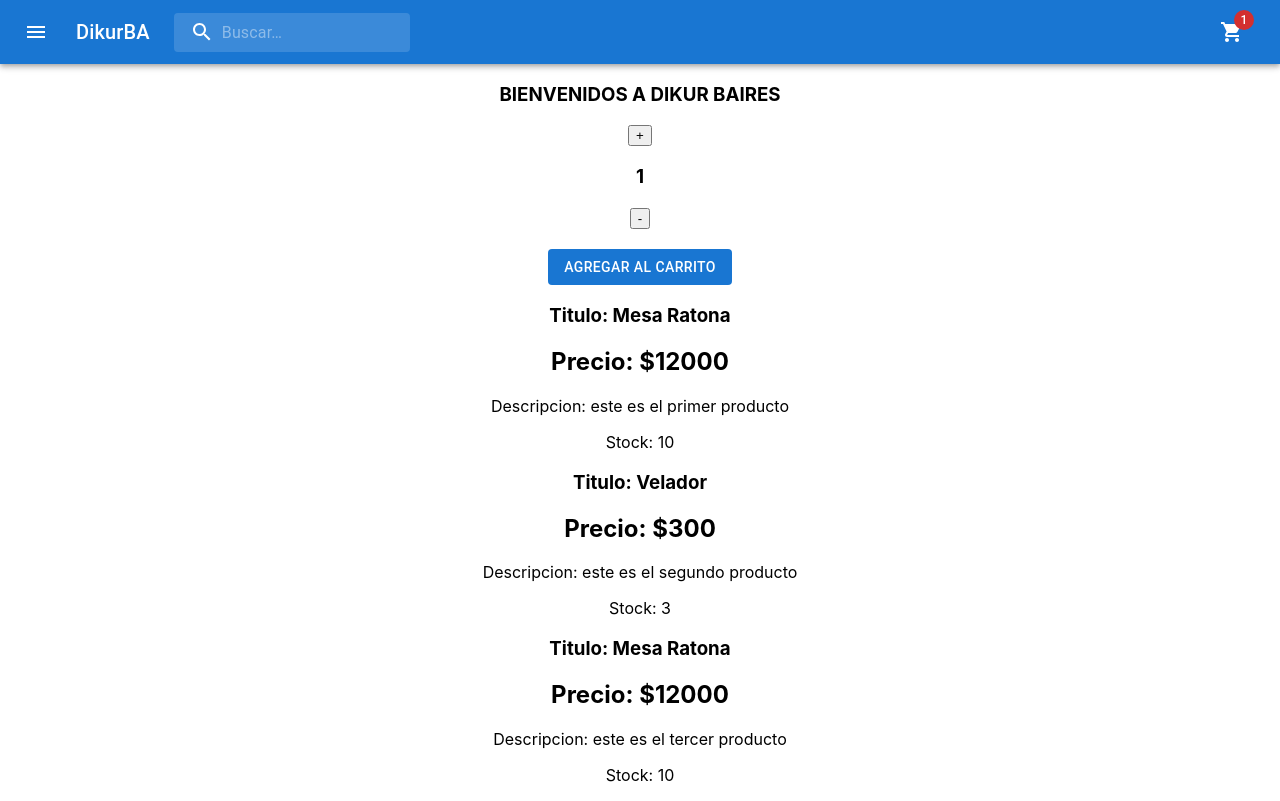
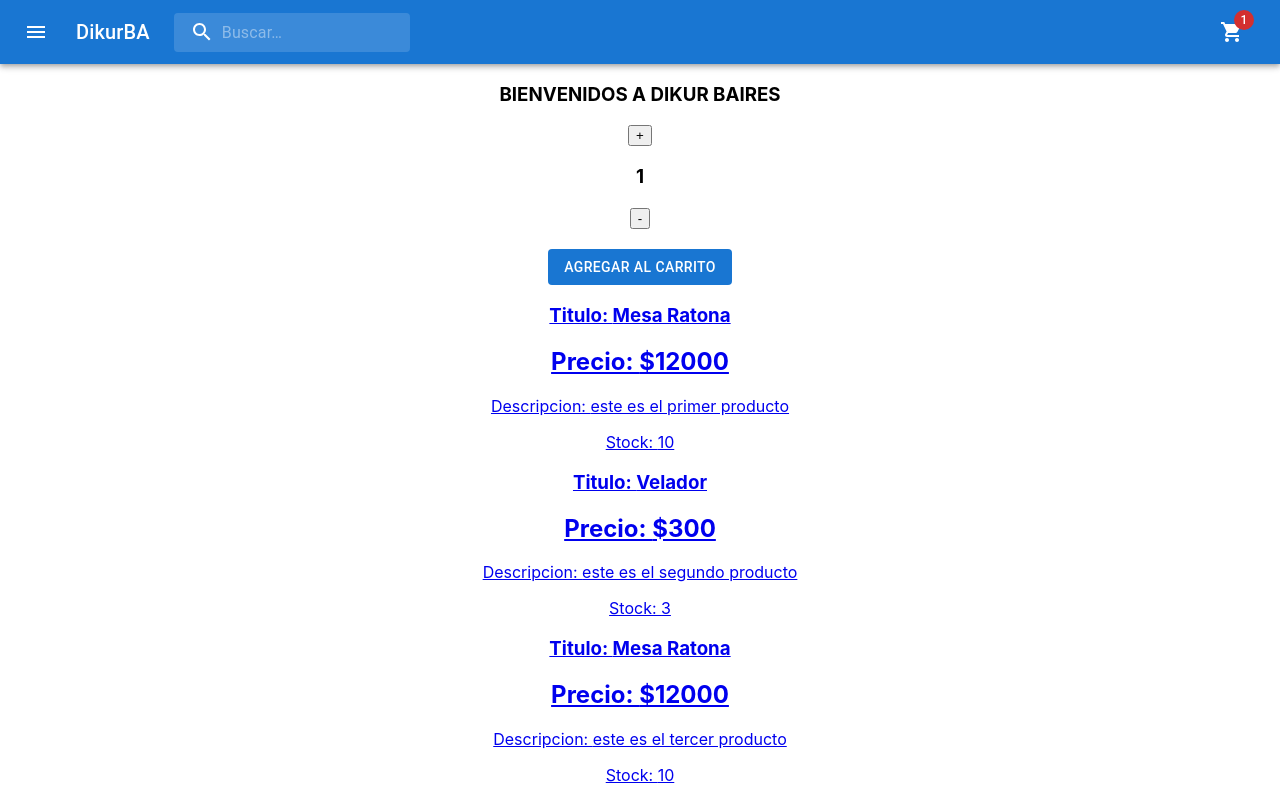
Before and after one commit to lucasriani/carrito, a React (Create React App) app: page / in a window 1280 px wide. Built offline with nearby package versions, Linux system fonts and the light colour scheme.

Commit message:
Dikur baires + Riani

```diff
--- a/package.json
+++ b/package.json
@@ -10,8 +10,10 @@
     "@testing-library/jest-dom": "^5.14.1",
     "@testing-library/react": "^11.2.7",
     "@testing-library/user-event": "^12.8.3",
+    "axios": "^0.24.0",
     "react": "^17.0.2",
     "react-dom": "^17.0.2",
+    "react-router-dom": "^6.0.2",
     "react-scripts": "4.0.3",
     "web-vitals": "^1.1.2"
   },
--- /dev/null
+++ b/public/JSON/DataList.json
@@ -0,0 +1,28 @@
+[
+    {
+        "id": 1,
+        "title":"Mesa Ratona",
+        "descripcion":"este es el primer producto",
+        "categoria": "mesa",
+        "price": "$12000",
+        "stock": "10"
+    },
+
+    {
+        "id": 2,
+        "title":"Velador",
+        "descripcion":"este es el segundo  producto",
+        "categoria": "mesa",
+        "price": "$300",
+        "stock": "3"
+    },
+
+    {
+        "id": 3,
+        "title":"Mesa Ratona",
+        "descripcion":"este es el tercer producto",
+        "categoria": "mesa",
+        "price": "$12000",
+        "stock": "10"
+    }
+]
--- a/src/App.js
+++ b/src/App.js
@@ -1,6 +1,9 @@
 
 import './App.css';
+import ItemDetailContainer from './components/ItemDetailContainer';
 import ItemListContainer from './components/ItemListContainer';
+import {Routes, Route} from "react-router-dom"
+
 import NavBar from './components/NavBar';
 
 
@@ -8,7 +11,12 @@ function App() {
   return (
     <div className="App">
         <NavBar />
-        <ItemListContainer greeting ="BIENVENIDOS A DIKUR BAIRES"/>
+        <Routes>
+          <Route path="/" element ={<ItemListContainer greeting ="BIENVENIDOS A DIKUR BAIRES" />} />
+          <Route path="item/:id" element ={<ItemDetailContainer />} />
+        </Routes>
+
+
 
     </div>
   );
--- a/src/components/Item.js
+++ b/src/components/Item.js
@@ -1,12 +1,15 @@
-const Item = ({description, price, stock, title}) =>{
+import {Link} from "react-router-dom"
+const Item = ({description, price, stock, title, id}) =>{
 
     return(
+        <Link to={`/item/${id}`}>
         <div>
             <h3>Titulo: {title}</h3>
             <h2>Precio: {price}</h2>
             <p>Descripcion: {description}</p>
             <p>Stock: {stock}</p>
         </div>
+        </Link>
     )
 }
 
--- /dev/null
+++ b/src/components/ItemDetail.js
@@ -0,0 +1,13 @@
+const ItemDetail = (props) => {
+    const { title, price, descripcion, stock} = props.item;
+    return (
+        <div>
+            <h3>ItemDetail</h3>
+            <h3>{title}</h3>
+            <h2>{price}</h2>
+            <p>{descripcion}</p>
+            <p>{stock}</p>
+        </div>
+    );
+};
+export default ItemDetail;
--- /dev/null
+++ b/src/components/ItemDetailContainer.js
@@ -0,0 +1,25 @@
+import { useState, useEffect } from "react"
+import { useParams } from "react-router";
+import getProducts from "../components/services/handMadePromise"
+import ItemDetail from "./ItemDetail";
+
+
+
+
+const ItemDetailContainer = () => {
+    const [item, setItem] = useState ({});
+    console.log("item", item);
+    console.log(useParams);
+    const{ id } = useParams();
+    console.log("Id de useParams", id);
+    console.log("Tipo de Dato ID", typeof id);
+
+    useEffect(() => {
+        getProducts.then((res) => {
+            setItem(res.find((prod) => prod.id === parseInt(id)))
+        });
+    }, [id]);
+    return <ItemDetail item={item} />;
+};
+
+export default ItemDetailContainer;
--- a/src/components/ItemList.js
+++ b/src/components/ItemList.js
@@ -14,6 +14,7 @@ const ItemList = ({products}) => {
                 price = {product.price}
                 stock = {product.stock}
                 title = {product.title}
+                id={product.id}
                 />
                 )
             })}
--- a/src/components/ItemListContainer.js
+++ b/src/components/ItemListContainer.js
@@ -1,8 +1,9 @@
 
 import { useEffect, useState } from "react";
 import ItemCount from "./ItemCount";
+//import getProducts from "./services/handMadePromise";
+import ItemList from "./ItemList";
 import getProducts from "./services/handMadePromise";
-import ItemList from "./ItemList";
 
 
 
@@ -10,15 +11,26 @@ const ItemListContainer = ({greeting}) => {
 
 
     const [products, setProducts] = useState([])
-    console.log('Los productos en el hook', products)
 
-    useEffect(() => {
+    const getProductsFetch = () => {
+        fetch("../JSON/DataList.json").then((response) => response.json())
+        .then((data) => console.log("ver la data", data))
+
+};
+    useEffect(() =>{
+        setTimeout(() => getProductsFetch(), 2000);
+        getProducts
+        .then((res) => setProducts(res))
+        .catch((err) => alert('hay un error', err));
+    }, []);
+
+    /*useEffect(() => {
         getProducts
         .then(res =>{
             setProducts(res)
         })
         .catch(err => alert('hay un error', err))
-    },[])
+    },[])*/
 
 
     return (
--- a/src/index.js
+++ b/src/index.js
@@ -3,11 +3,12 @@ import ReactDOM from 'react-dom';
 import './index.css';
 import App from './App';
 import reportWebVitals from './reportWebVitals';
+import { BrowserRouter } from 'react-router-dom';
 
 ReactDOM.render(
-  <React.StrictMode>
+  <BrowserRouter>
     <App />
-  </React.StrictMode>,
+  </BrowserRouter>,
   document.getElementById('root')
 );
 
```
Also changed, not shown: 1 other file (tests, documents, lock files or other folders).
